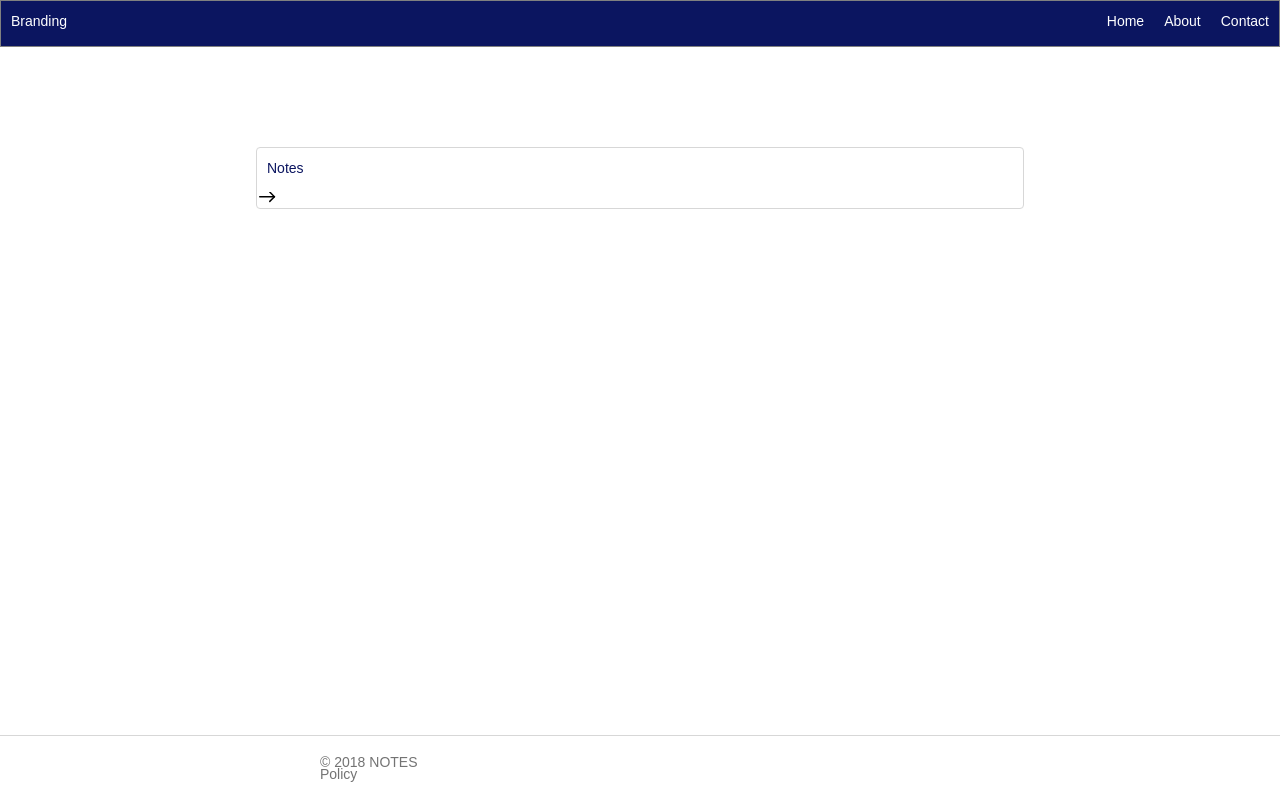
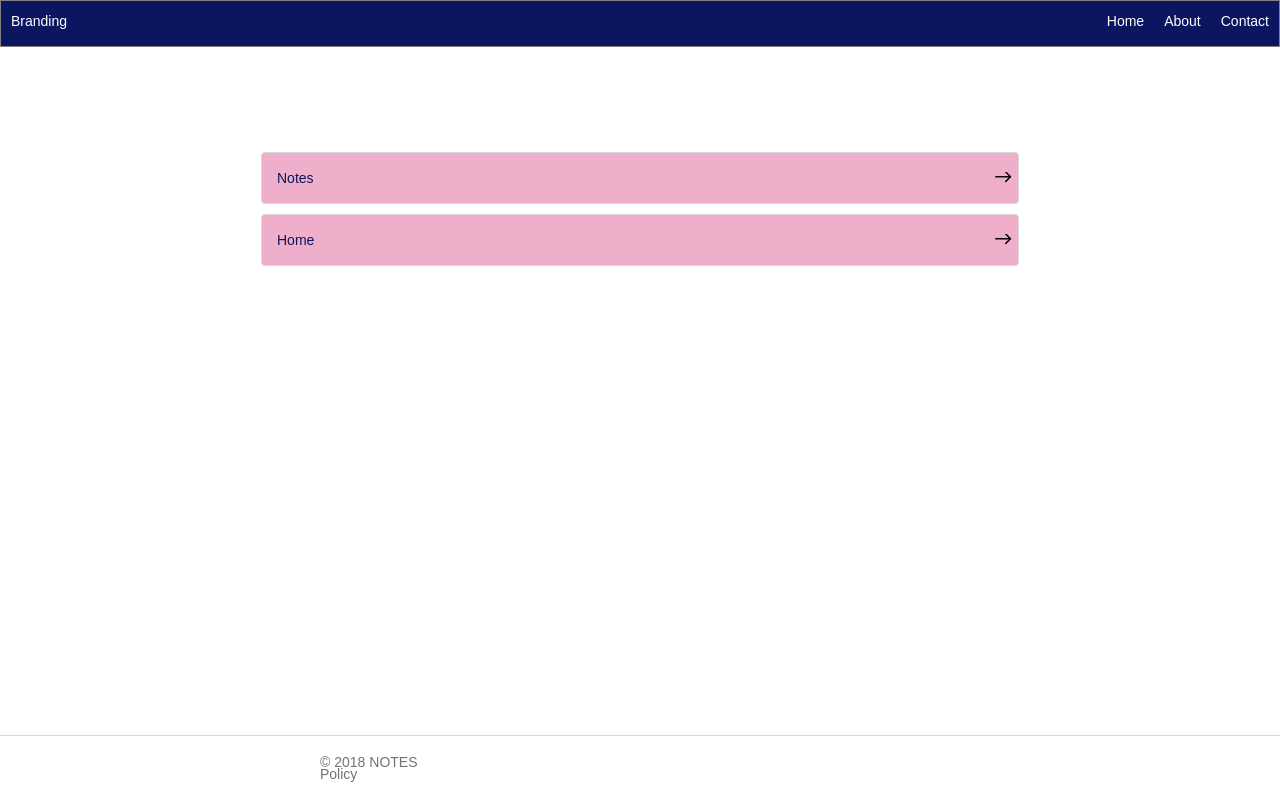
Before and after one commit to usman45/sls-express-mongodb, a React app in the folder client/: page / in a window 1280 px wide. Built offline with nearby package versions, Linux system fonts and the light colour scheme; what querystring would draw is missing.

Commit message:
improve stylings

```diff
--- a/client/src/modules/HomeScreen/index.tsx
+++ b/client/src/modules/HomeScreen/index.tsx
@@ -5,6 +5,7 @@ import { NavComponent } from "../MainNavigation";
 const HomeScreen = () => (
   <MainContainer>
     <NavComponent title="Notes" href={"/notes"} />
+    <NavComponent title="Home" href={"/"} />
   </MainContainer>
 );
 
--- a/client/src/modules/MainNavigation/index.tsx
+++ b/client/src/modules/MainNavigation/index.tsx
@@ -13,11 +13,17 @@ export const NavMenuItemWrapper = styled.li`
   border-radius: ${value.rounding};
   color: ${color.blue};
   flex: 1 0 auto;
+  display: block;
+  margin: 5px;
+  padding: 5px;
+  background: #efaeca;
 `;
 
 const ContentMenuLink = styled(Link)`
+  display: flex;
   width: 100%;
   color: ${color.blue};
+  justify-content: space-between;
 `;
 
 const ContentMenuTitle = styled.div`
```
